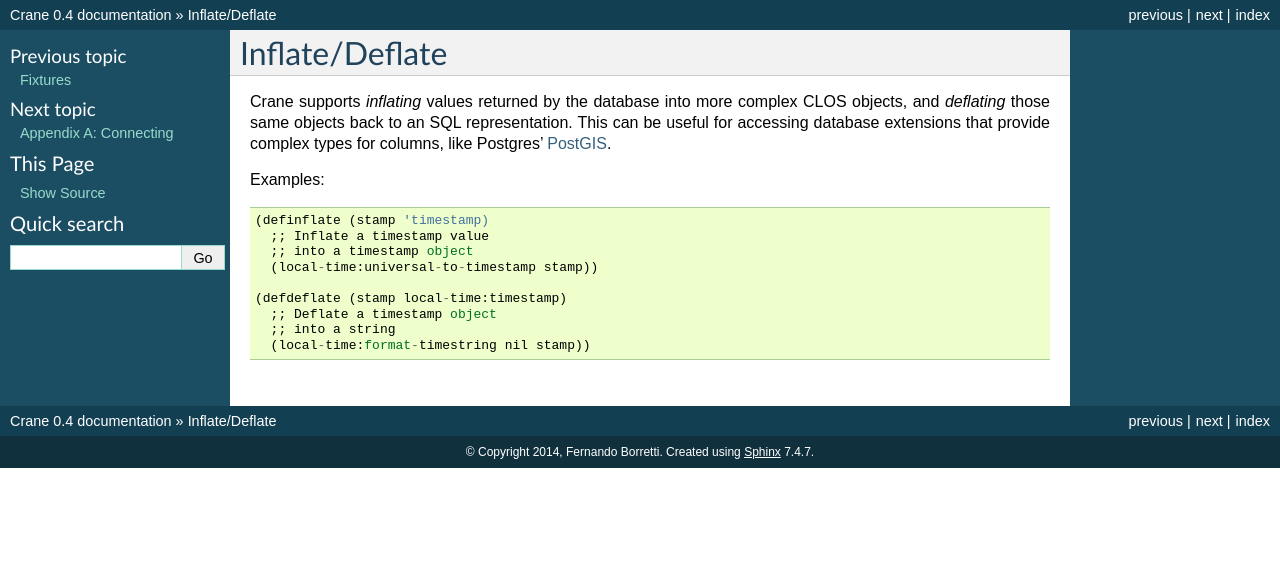
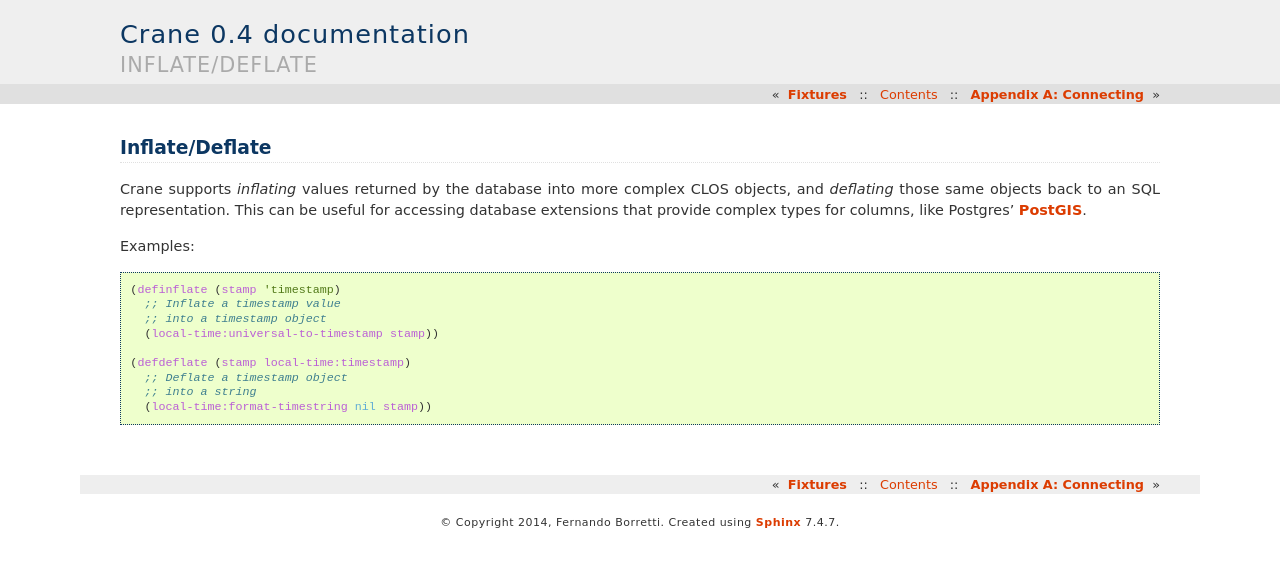
Before and after one commit to eudoxia0/crane, a Sphinx documentation site: the page built from docs/inflation-deflation.rst, in a window 1280 px wide. Shown: the top 567 px of the page. Built offline with Sphinx 7.4.7, drawn with Linux system fonts in a browser that asks for light colours.

Commit message:
Update docs config

```diff
--- a/docs/conf.py
+++ b/docs/conf.py
@@ -85,6 +85,8 @@ exclude_patterns = ['_build']
 # output. They are ignored by default.
 #show_authors = False
 
+highlight_language = 'cl'
+
 # The name of the Pygments (syntax highlighting) style to use.
 pygments_style = 'sphinx'
 
@@ -99,7 +101,7 @@ pygments_style = 'sphinx'
 
 # The theme to use for HTML and HTML Help pages.  See the documentation for
 # a list of builtin themes.
-html_theme = 'default'
+html_theme = 'haiku'
 
 # Theme options are theme-specific and customize the look and feel of a theme
 # further.  For a list of options available for each theme, see the
```
